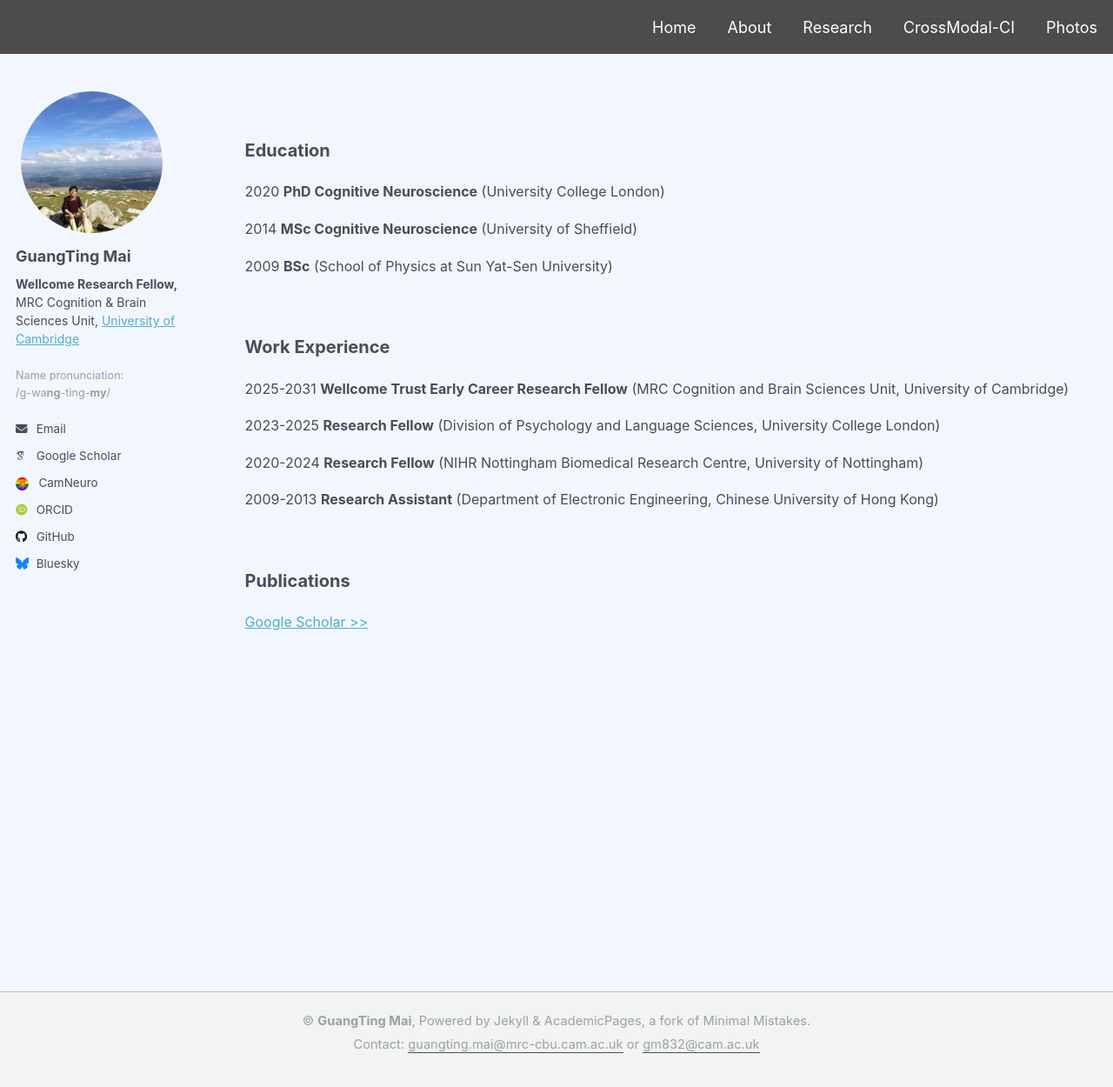
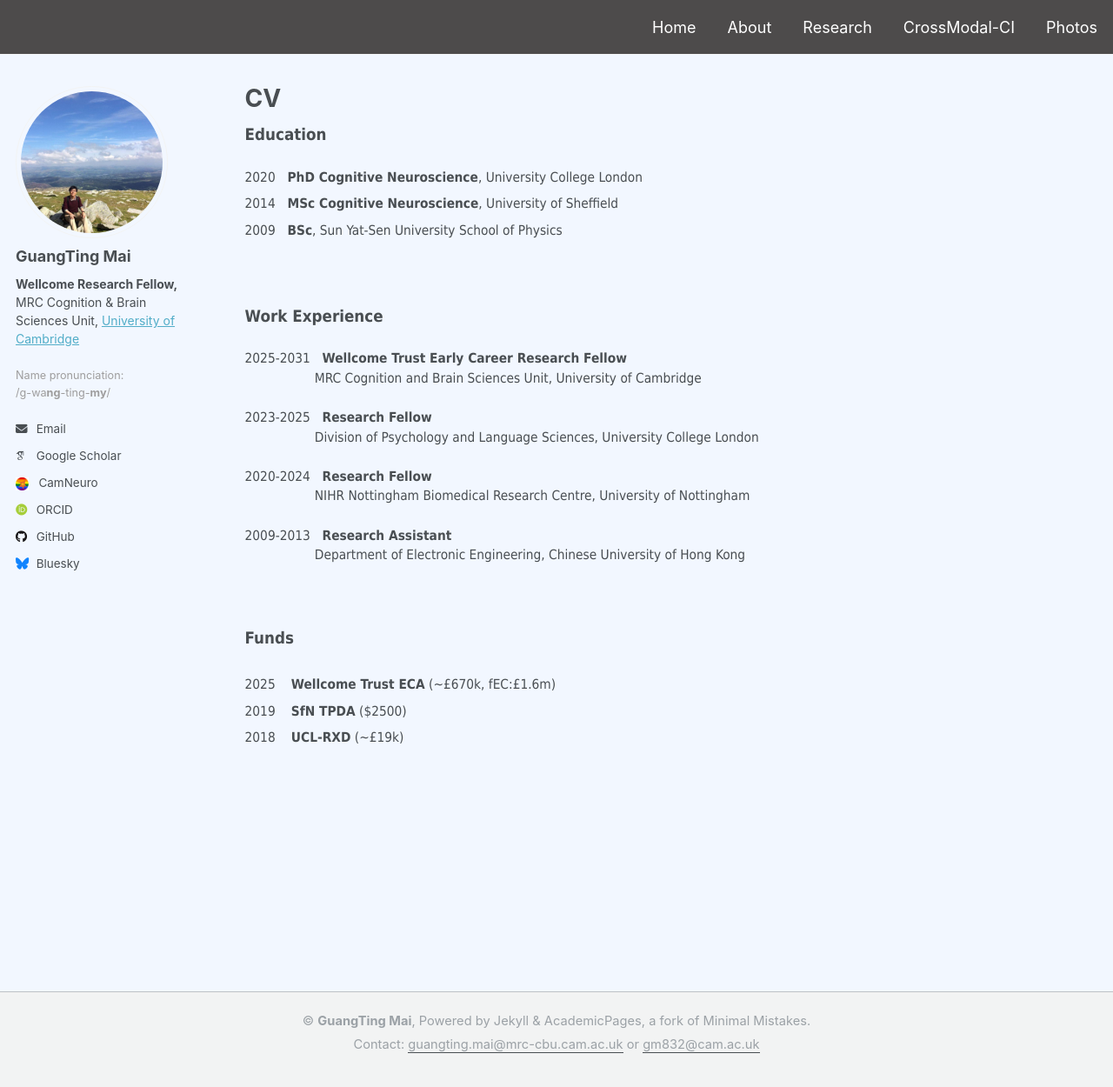
Before and after one commit to guangtingmai/guangtingmai.github.io, a Jekyll site: the page built from _pages/cv.html, in a window 1280 px wide and 1254 px high. Shown: the top 1250 px of the window at 87% size. Built offline with Jekyll 4.4.1, drawn with Linux system fonts in a browser that asks for light colours; some web fonts are replaced.

Commit message:
Update cv.html

```diff
--- a/_pages/cv.html
+++ b/_pages/cv.html
@@ -1,23 +1,39 @@
 ---
 layout: archive
-title: ""
+title: "CV"
 permalink: /cv/
 author_profile: true
 #redirect_from:
 #  - /resume
 ---
+<p span style="font-size: 14pt;font-family: Tahoma;line-height: 1;display: block"><strong>Education</strong></span></p>
+<p>
+  <span style="font-size: 11.5pt;font-family: Tahoma;line-height: 2;display: block;">2020&emsp;<strong>PhD Cognitive Neuroscience</strong>, University College London</span>
+  <span style="font-size: 11.5pt;font-family: Tahoma;line-height: 2;display: block;">2014&emsp;<strong>MSc Cognitive Neuroscience</strong>, University of Sheffield</span>
+  <span style="font-size: 11.5pt;font-family: Tahoma;line-height: 2;display: block;">2009&emsp;<strong>BSc</strong>, Sun Yat-Sen University School of Physics</span>
+</p>
 <br>
-<p><span style="font-size: 15pt;line-height: 1.5;display: block"><strong>Education</strong></span></p>
-<p><span style="font-size: 12pt;line-height: 1.2;display: block;">2020 <strong>PhD Cognitive Neuroscience</strong> (University College London)</span></p>
-<p><span style="font-size: 12pt;line-height: 1.2;display: block;">2014 <strong>MSc Cognitive Neuroscience</strong> (University of Sheffield) </span></p>
-<p><span style="font-size: 12pt;line-height: 1.2;display: block;">2009 <strong>BSc</strong> (School of Physics at Sun Yat-Sen University)</span></p>
+<p><span style="font-size: 14pt;font-family: Tahoma;line-height: 1.6;display: block"><strong>Work Experience</strong></span></p>
+<p>
+  <span style="font-size: 11.5pt;font-family: Tahoma;line-height: 1.4;display: block;">2025-2031&emsp;<strong>Wellcome Trust Early Career Research Fellow</strong></span>
+  <span style="font-size: 11.5pt;font-family: Tahoma;line-height: 1.5;display: block;">&emsp;&emsp;&emsp;&emsp;&emsp;&ensp;&nbsp;MRC Cognition and Brain Sciences Unit, University of Cambridge</span>
+</p>
+<p>
+  <span style="font-size: 11.5pt;font-family: Tahoma;line-height: 1.4;display: block;">2023-2025&emsp;<strong>Research Fellow</strong>
+  <span style="font-size: 11.5pt;font-family: Tahoma;line-height: 1.5;display: block;">&emsp;&emsp;&emsp;&emsp;&emsp;&ensp;&nbsp;Division of Psychology and Language Sciences, University College London</span>
+</p>
+<p>
+  <span style="font-size: 11.5pt;font-family: Tahoma;line-height: 1.4;display: block;">2020-2024&emsp;<strong>Research Fellow</strong>
+  <span style="font-size: 11.5pt;font-family: Tahoma;line-height: 1.5;display: block;">&emsp;&emsp;&emsp;&emsp;&emsp;&ensp;&nbsp;NIHR Nottingham Biomedical Research Centre, University of Nottingham</span>
+</p>
+<p>
+  <span style="font-size: 11.5pt;font-family: Tahoma;line-height: 1.4;display: block;">2009-2013&emsp;<strong>Research Assistant</strong>
+  <span style="font-size: 11.5pt;font-family: Tahoma;line-height: 1.5;display: block;">&emsp;&emsp;&emsp;&emsp;&emsp;&ensp;&nbsp;Department of Electronic Engineering, Chinese University of Hong Kong</span>
+</p>
 <br>
-<p><span style="font-size: 15pt;line-height: 1.5;display: block"><strong>Work Experience</strong></span></p>
-<p><span style="font-size: 12pt;line-height: 1.2;display: block;">2025-2031 <strong>Wellcome Trust Early Career Research Fellow</strong> (MRC Cognition and Brain Sciences Unit, University of Cambridge)</span></p>
-<p><span style="font-size: 12pt;line-height: 1.2;display: block;">2023-2025 <strong>Research Fellow</strong> (Division of Psychology and Language Sciences, University College London)</span></p>
-<p><span style="font-size: 12pt;line-height: 1.2;display: block;">2020-2024 <strong>Research Fellow</strong> (NIHR Nottingham Biomedical Research Centre, University of Nottingham)</span></p>
-<p><span style="font-size: 12pt;line-height: 1.2;display: block;">2009-2013 <strong>Research Assistant</strong> (Department of Electronic Engineering, Chinese University of Hong Kong)</span></p>
-<br>
-<p><span style="font-size: 15pt;line-height: 1.5;display: block"><strong>Publications</strong></span></p>
-<p><span style="font-size: 12pt;line-height: 1.2;display: block;"><a href="https://scholar.google.com/citations?user=bCQ03mIAAAAJ&hl=en">
- Google Scholar >></a></span></p>
+<p><span style="font-size: 14pt;font-family: Tahoma;line-height: 1.6;display: block"><strong>Funds</strong></span></p>
+<p>
+  <span style="font-size: 11.5pt;font-family: Tahoma;line-height: 2;display: block;">2025 &emsp;<strong>Wellcome Trust ECA</strong> (~£670k, fEC:£1.6m)</span>
+  <span style="font-size: 11.5pt;font-family: Tahoma;line-height: 2;display: block;">2019 &emsp;<strong>SfN TPDA</strong> ($2500)</span>
+  <span style="font-size: 11.5pt;font-family: Tahoma;line-height: 2;display: block;">2018 &emsp;<strong>UCL-RXD</strong> (~£19k)</span>
+</p>
```
